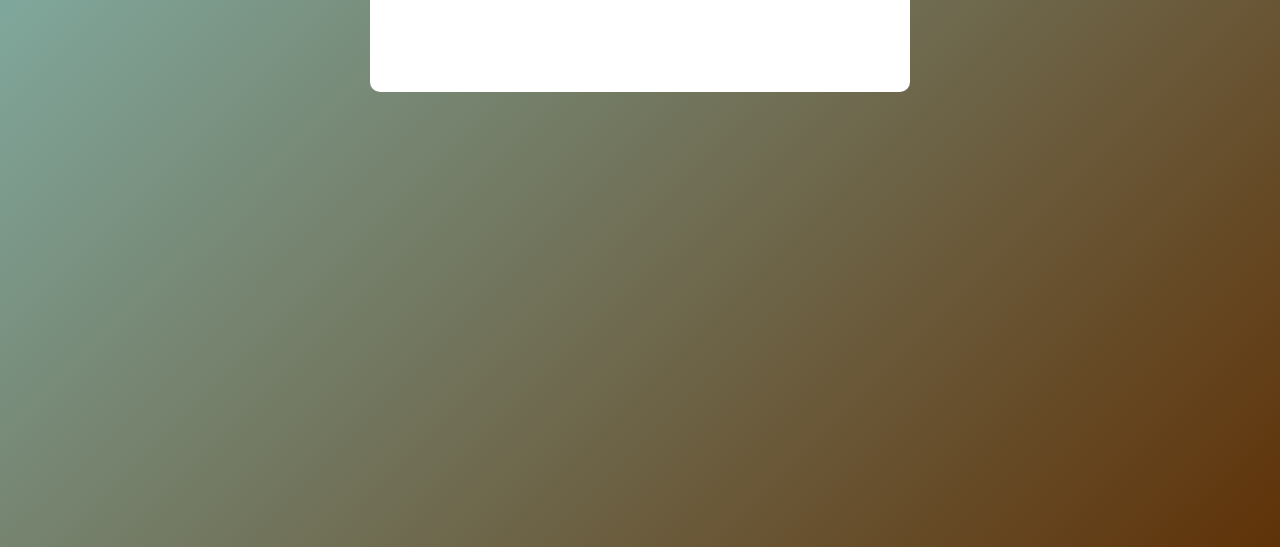
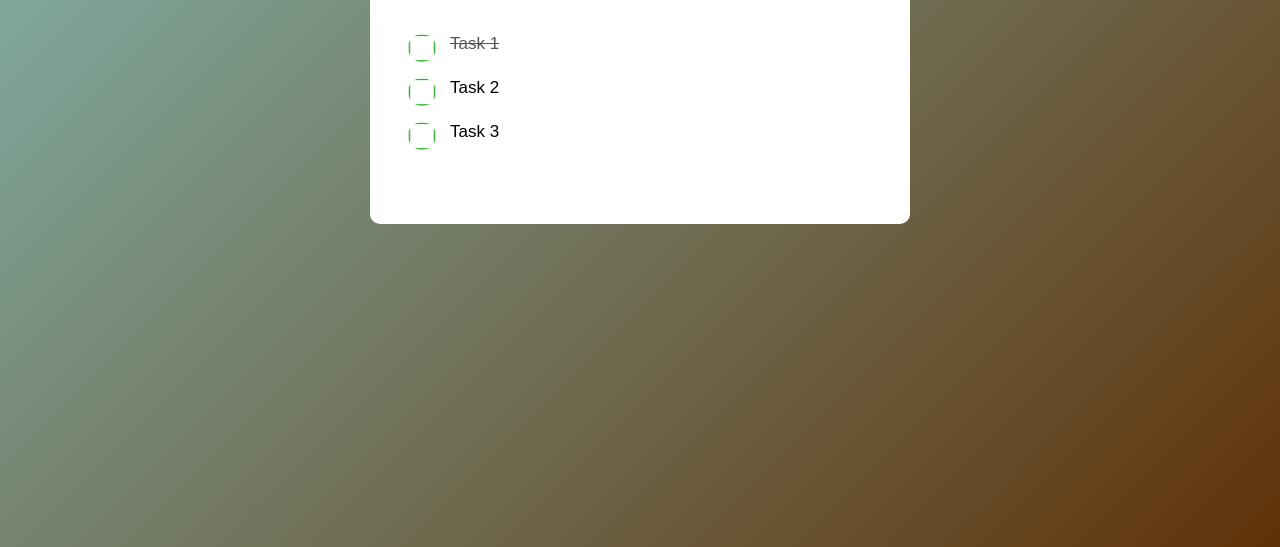
Before and after one commit to SnowHana/todo, a plain HTML site: page index.html in a window 1280 px wide. Shown: the part 253-800 px from the top of the page. Drawn offline with Linux system fonts and the light colour scheme.

Commit message:
up to 12.24 minutes

```diff
--- a/index.html
+++ b/index.html
@@ -1,21 +1,24 @@
 <!DOCTYPE html>
 <html>
   <head>
-    <meta name="viewport" content="width=device-width, initial-scale = 1">
-    <title> To-Do List </title>
-    <link rel="stylesheet" href="style.css">
+    <meta name="viewport" content="width=device-width, initial-scale = 1" />
+    <title>To-Do List</title>
+    <link rel="stylesheet" href="style.css" />
   </head>
   <body>
-    <div class = "container">
+    <div class="container">
       <div class="todo-app">
-
-            <h2> To-Do List <img src="images/icon.png" > </h2>
-            <div class = "row">
-                <input type="text" id="input-box" placeholder="Add your text">
+        <h2>To-Do List <img src="images/icon.png" /></h2>
+        <div class="row">
+          <input type="text" id="input-box" placeholder="Add your text" />
           <button>Add</button>
         </div>
+        <ul id="list-container">
+          <li class="checked">Task 1</li>
+          <li>Task 2</li>
+          <li>Task 3</li>
+        </ul>
       </div>
-
     </div>
   </body>
 </html>
--- a/style.css
+++ b/style.css
@@ -1,41 +1,39 @@
-*{
+* {
   margin: 0;
   padding: 0;
-    font-family: 'Poppins', sans-serif;
+  font-family: "Poppins", sans-serif;
   box-sizing: border-box;
 }
 
-.container{
+.container {
   width: 100%;
   min-height: 100vh;
   background: linear-gradient(135deg, rgba(21, 119, 106, 0.526), #5f3208);
   padding: 10px;
 }
 
-.todo-app{
+.todo-app {
   width: 100%;
   max-width: 540px;
   background: #fff;
   margin: 100px auto 20px;
   padding: 40px 30px 70px;
   border-radius: 10px;
-
 }
 
-.todo-app h2{
+.todo-app h2 {
   color: #002765;
   display: flex;
   align-items: center;
   margin-bottom: 20px;
-
 }
 
-.todo-app h2 img{
+.todo-app h2 img {
   width: 30px;
-    margin-left: 10px
+  margin-left: 10px;
 }
 
-.row{
+.row {
   display: flex;
   align-items: center;
   justify-content: space-between;
@@ -45,15 +43,15 @@
   margin-bottom: 25px;
 }
 
-input{
-    flex:1;
+input {
+  flex: 1;
   border: none;
   outline: none;
   background: transparent;
-    padding: 10px
+  padding: 10px;
 }
 
-button{
+button {
   border: none;
   outline: none;
   padding: 16px 50px;
@@ -63,3 +61,30 @@ button{
   cursor: pointer;
   border-radius: 40px;
 }
+
+ul li {
+  list-style: none;
+  font-size: 17px;
+  padding: 12px 8px 12px 50px;
+  user-select: none;
+  cursor: pointer;
+  position: relative;
+}
+
+ul li::before {
+  content: "";
+  position: absolute;
+  height: 28px;
+  width: 28px;
+  border-radius: 50%;
+  background-image: url(images/unchecked.png);
+  background-size: cover;
+  background-position: center;
+  top: 12px;
+  left: 8px;
+}
+
+ul li.checked {
+  color: #555;
+  text-decoration: line-through;
+}
```
Lines whose indentation alone changed are shown as unchanged.
